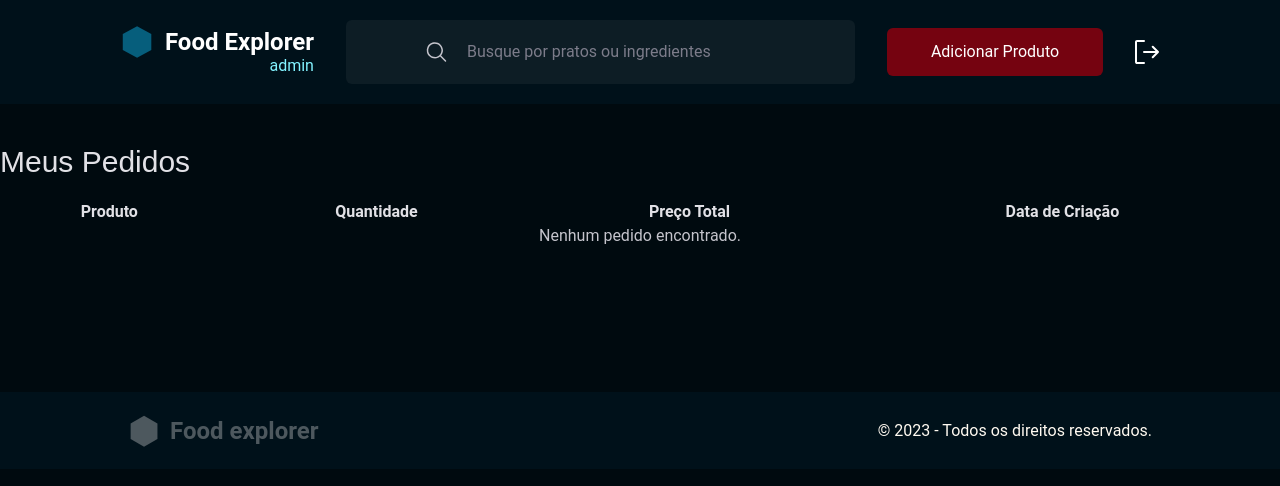
After one commit to diogokimisima/django-project, a Django app: page /accounts/pedidos/ in a window 1280 px wide. The commit adds this page. Shown: the top 486 px of the page. Run offline with Django 5.2, Linux system fonts and the light colour scheme; the visitor is signed in with stand-in values (Sample User, id 1); some libraries are stand-ins or nearby versions.

Commit message:
Add the Pedido table and create the view, model, URL, and pedidos.html page

```diff
--- a/accounts/templates/accounts/header.html
+++ b/accounts/templates/accounts/header.html
@@ -22,7 +22,7 @@
       {% if user.is_superuser %}
         <a href="{% url 'add_produto' %}" class="flex bg-tomato-100 gap-2 py-3 px-11 rounded-md hover:bg-tomato-200 transition duration-200 ease-in-out text-light-100">Adicionar Produto</a>
       {% else %}
-        <a href="" class="flex bg-tomato-100 gap-2 py-3 px-11 rounded-md hover:bg-tomato-200 transition duration-200 ease-in-out">
+        <a href="{% url 'pedidos' %}" class="flex bg-tomato-100 gap-2 py-3 px-11 rounded-md hover:bg-tomato-200 transition duration-200 ease-in-out">
           <img class="text-light-100" src="{% static 'accounts/images/pedido.svg' %}" alt="logo-pedido" />
           <p class="text-light-100 text-sm font-poppins text-[14px]">Pedidos (0)</p>
         </a>
--- /dev/null
+++ b/accounts/templates/accounts/pedidos.html
@@ -0,0 +1,46 @@
+<!-- pedidos.html -->
+{% load static tailwind_tags %}
+<!DOCTYPE html>
+<html lang="pt-br">
+  <head>
+    <meta charset="UTF-8" />
+    <meta name="viewport" content="width=device-width, initial-scale=1.0" />
+    <title>Meus Pedidos</title>
+    {% tailwind_css %}
+  </head>
+  <body class="bg-dark-400">
+    <div>
+      {% include 'accounts/header.html' %}
+
+      <div class="mt-36">
+        <h2 class="text-light-300 text-3xl font-poppins">Meus Pedidos</h2>
+        <table class="mt-5 w-full">
+          <thead>
+            <tr>
+              <th class="text-light-300">Produto</th>
+              <th class="text-light-300">Quantidade</th>
+              <th class="text-light-300">Preço Total</th>
+              <th class="text-light-300">Data de Criação</th>
+            </tr>
+          </thead>
+          <tbody>
+            {% for pedido in pedidos %}
+              <tr class="bg-dark-200">
+                <td class="text-light-400">{{ pedido.produto.nome }}</td>
+                <td class="text-light-400">{{ pedido.quantidade }}</td>
+                <td class="text-light-400">R$ {{ pedido.preco_total }}</td>
+                <td class="text-light-400">{{ pedido.data_criacao }}</td>
+              </tr>
+            {% empty %}
+              <tr>
+                <td colspan="4" class="text-center text-light-400">Nenhum pedido encontrado.</td>
+              </tr>
+            {% endfor %}
+          </tbody>
+        </table>
+      </div>
+    </div>
+
+    {% include 'accounts/footer.html' %}
+  </body>
+</html>
--- a/accounts/urls.py
+++ b/accounts/urls.py
@@ -8,6 +8,7 @@ urlpatterns = [
     path('home/', views.home_view, name='home'),
     path('logout/', auth_views.LogoutView.as_view(), name='logout'),
     path('add-produto/', views.add_produto_view, name='add_produto'),
+    path('incluir-pedido/<int:produto_id>/', views.incluir_pedido, name='incluir_pedido'),
     path('pedidos/', views.pedidos_view, name='pedidos'),
     path('update_produto/<int:id>/', views.update_produto, name='update_produto'),
     path('produto/<int:produto_id>/delete/', views.delete_produto, name='delete_produto')
--- a/accounts/views.py
+++ b/accounts/views.py
@@ -1,6 +1,6 @@
 from django.shortcuts import render, redirect,get_object_or_404
 from django.contrib.auth import authenticate, login
-from .models import Produto
+from .models import Produto, Pedido
 from .forms import RegisterForm, ProdutoForm
 from django.contrib import messages
 from django.contrib.auth.decorators import login_required, user_passes_test
@@ -83,3 +83,21 @@ def delete_produto(request, produto_id):
         messages.success(request, 'Produto deletado com sucesso!')
         return redirect('home')
     return redirect('update_produto', id=produto_id)
+
+@login_required
+def incluir_pedido(request, produto_id):
+    produto = get_object_or_404(Produto, id=produto_id)
+
+    if request.method == 'POST':
+        quantidade = int(request.POST.get('quantidade', 1))  # Pega a quantidade do formulário
+        pedido = Pedido(usuario=request.user, produto=produto, quantidade=quantidade)
+        pedido.save()
+        messages.success(request, 'Produto incluído no pedido com sucesso!')
+        return redirect('pedidos')  # Redireciona para a página de pedidos
+
+    return redirect('home')  # Redireciona para a home se não for POST
+
+@login_required
+def pedidos_view(request):
+    pedidos = Pedido.objects.filter(usuario=request.user)
+    return render(request, 'accounts/pedidos.html', {'pedidos': pedidos})
--- a/theme/static/css/dist/styles.css
+++ b/theme/static/css/dist/styles.css
@@ -956,6 +956,10 @@ select {
   margin-top: -2.75rem;
 }
 
+.mt-5 {
+  margin-top: 1.25rem;
+}
+
 .block {
   display: block;
 }
@@ -1070,6 +1074,10 @@ select {
 
 .w-\[1000px\] {
   width: 1000px;
+}
+
+.w-16 {
+  width: 4rem;
 }
 
 .max-w-\[1220px\] {
@@ -1303,6 +1311,10 @@ select {
 
 .p-6 {
   padding: 1.5rem;
+}
+
+.p-1 {
+  padding: 0.25rem;
 }
 
 .px-11 {
```
Also changed, not shown: accounts/templates/accounts/home.html (+12 -3 lines), accounts/migrations/0003_pedido.py (added).
